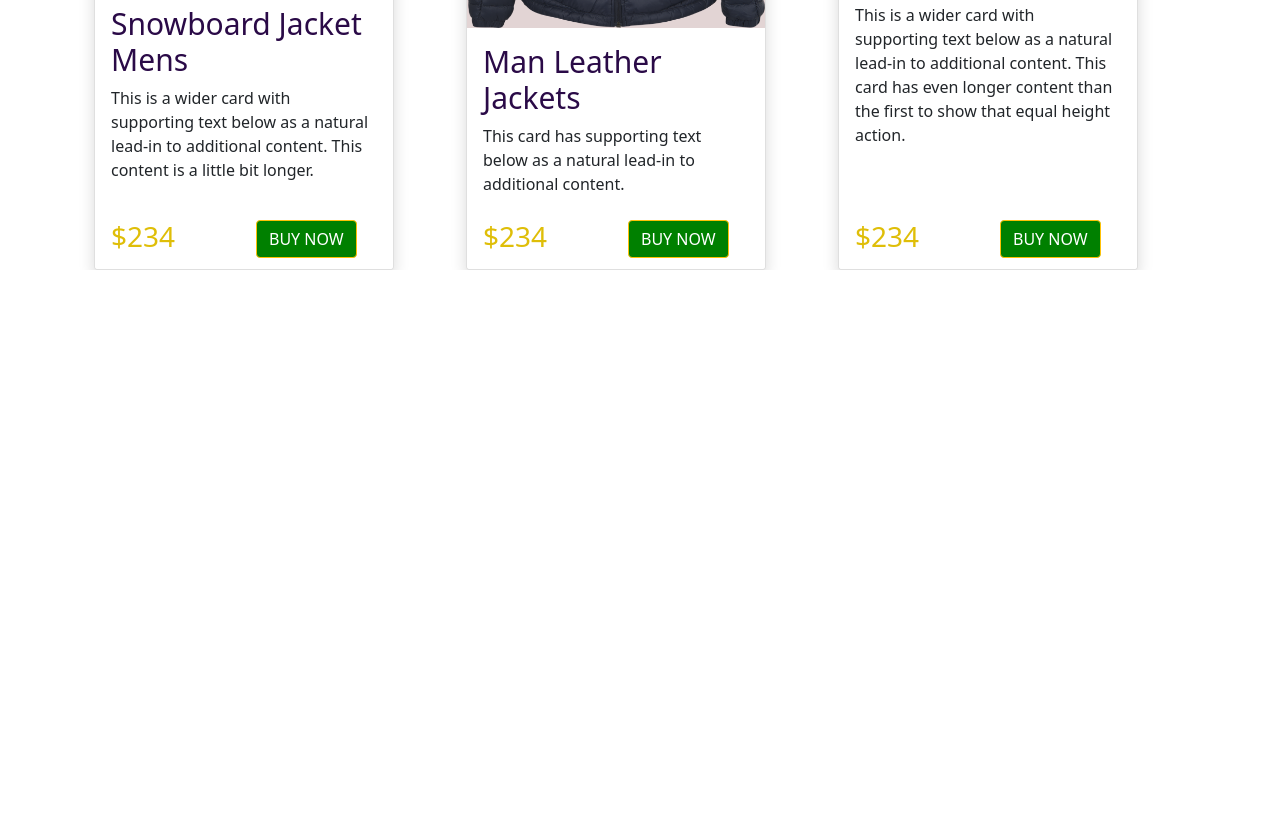
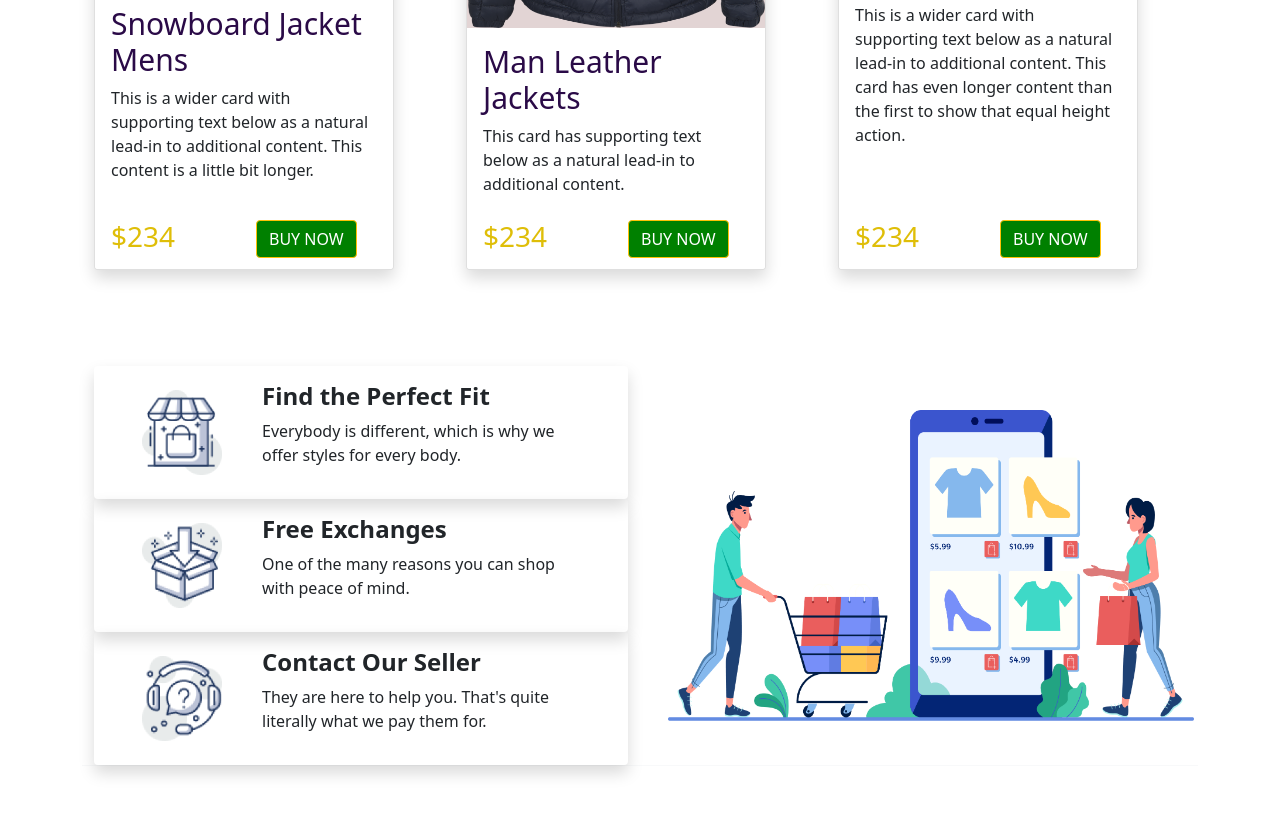
Before and after one commit to irfanrafi312/My-second-assignment, a plain HTML site: page index.html in a window 1280 px wide. Shown: the part 1879-2693 px from the top of the page. Before the commit the page ends 2149 px from the top, so only its background shows below. Drawn offline with Linux system fonts and the light colour scheme.

Commit message:
My-second-assignment

```diff
--- a/index.html
+++ b/index.html
@@ -135,7 +135,7 @@
             </div>
           </div>
         </div>
-      </section>
+            </section>
       <section class="container">
       <h2>Man Jacket</h2>
         <section>
@@ -201,6 +201,42 @@
         </div>
         </section>
       </section>
+      <section class="container mt-5 pt-5 mb-5  border-bottom border-light ">
+        <div class="row row-cols-1 row-cols-md-2 h-100 g-4 d-flex justify-content-around align-items-center">
+            <div >
+                <div class="d-flex justify-content-around align-items-center md-6 rounded shadow">
+                    <div class="me-4 ms-5" >
+                        <img src="image/image 12.png" height="85" width="80" alt="">
+                    </div>
+                    <div class="m-3 pe-5">
+                        <h4 class="fw-bold">Find the Perfect Fit</h4>
+                        <p>Everybody is different, which is why we offer styles for every body.</p>
+                    </div>
+                </div>
+                <div class="d-flex justify-content-around align-items-center rounded shadow">
+                    <div class="me-4 ms-5 " >
+                        <img src="image/image 13.png" height="85" width="80" alt="">
+                    </div>
+                    <div class="m-3 pe-5">
+                        <h4 class="fw-bold">Free Exchanges</h4>
+                        <p>One of the many reasons you can shop with peace of mind.</p>
+                    </div>
+                </div>
+                <div class="d-flex justify-content-around align-items-center rounded shadow">
+                    <div class="me-4 ms-5" >
+                        <img src="image/image 14.png" height="85" width="80" alt="">
+                    </div>
+                    <div class="m-3 pe-5">
+                        <h4 class="fw-bold">Contact Our Seller</h4>
+                        <p>They are here to help you. That's quite literally what we pay them for.</p>
+                    </div>
+                </div>
+            </div>
+            <div>
+                <img class="w-100 ms-2 ps-2" src="image/XMLID 1.png" alt="">
+            </div>
+        </div>
+    </section>
     </main>
     <script src="js/bootstrap.min.js"></script>
 </body>
```
